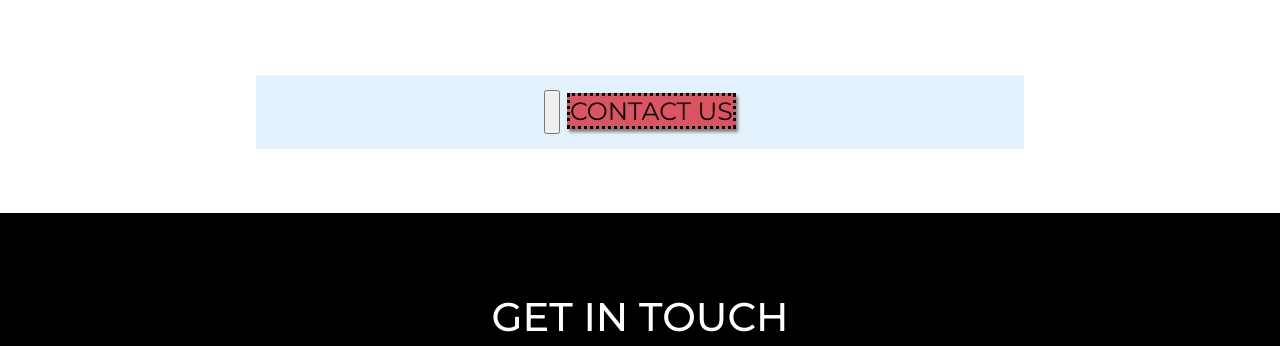
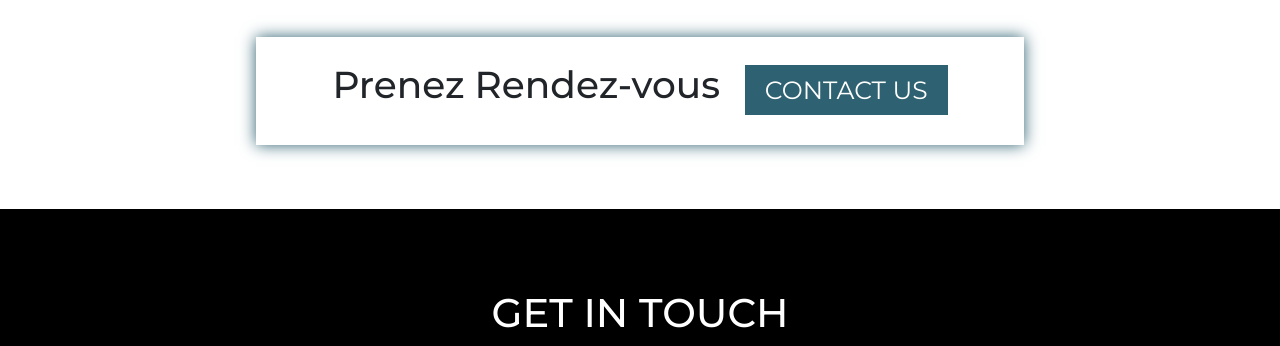
Before and after one commit to Kate-Parker/Level1-Excercises, a plain HTML site: page project#1/landingpage.html in a window 1280 px wide. Shown: the part 3070-3416 px from the top of the page. Drawn offline with nearby package versions, Linux system fonts and the light colour scheme.

Commit message:
added media screen

```diff
--- a/project#1/landing.css
+++ b/project#1/landing.css
@@ -119,13 +119,7 @@ h2{
    object-fit: cover;
    border: 4px solid white;
 }
-/* .wrapper .col-3 .profile h3{
-   padding: 5px 0;
-   text-transform: capitalize;
-   text-align: center;
-   letter-spacing: 1px;
-   color: #241623;
-}*/
+
 .wrapper .col-3 p{
    margin-top: 50px;
    padding: 8px 8px;
@@ -186,27 +180,40 @@ footer p{
    right: 10px;
    color: #2E6171;
 }
+
 .cta-btn{
-   background: #E3F2FD;
+   display: flex;
+   justify-content: space-around;
+   align-items: center;
    width: 60%;
-   margin: auto ;
-   padding: 15px;
-   text-align: center;
-   margin-top: 3%;
+   margin: auto;
    margin-bottom: 5%;
+   padding: 15px 5%;
+   box-shadow: 0 0 15px #2E6171;
 }
+
+
+.cta-btn h4
+{
+   padding: 10px 0px;
+}
+
 .cta-btn a{
-   background-color: #DB5461;
-   color: #000;
+   background-color: #2E6171;
+   color: #fff;
    text-decoration: none;
-   box-shadow: 02px 03px 03px gray;
-   border:dotted
+   padding: 10px 20px;
+   transition: all 0.4s ease-in-out;
+}
+@media screen and (max-width: 1024px) {
+   .cta-btn h4,.cta-btn a{
+      font-size: 20px;
+   }
+}
+@media screen and (max-width: 768px) {
+.wrapper{
+   flex-direction: column;
+   align-items: center;
+}
 
 }
-/* .cta-btn:hover{
-   background-color: cornflowerblue;
-
-} */
-/* .cta-btn a:hover{
-   color: red;
-} */
--- a/project#1/landingpage.html
+++ b/project#1/landingpage.html
@@ -69,9 +69,9 @@
 
                     <div class="col-3"> <!--one service-->
                         <div> <!--large icon-->
-                            <i class="fas fa-truck"></i>
+                            <ion-icon name="star-half-outline"></ion-icon>
                         </div>
-                        <h4>well-being products</h4>
+                        <h4>Quality products</h4>
                     </div>
                 </div>
             </div>
@@ -140,7 +140,10 @@
         </div>
     </section>
     <div class="cta-btn">
-        <input type="button">  <a href="contact.html"> CONTACT US</a>
+        <h4>Prenez Rendez-vous</h4>
+        <div>
+            <a href="contact.html"> CONTACT US</a>
+        </div>
 
     </div>
 
```
